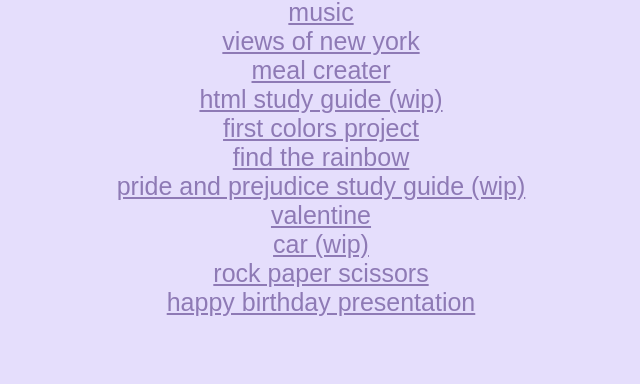
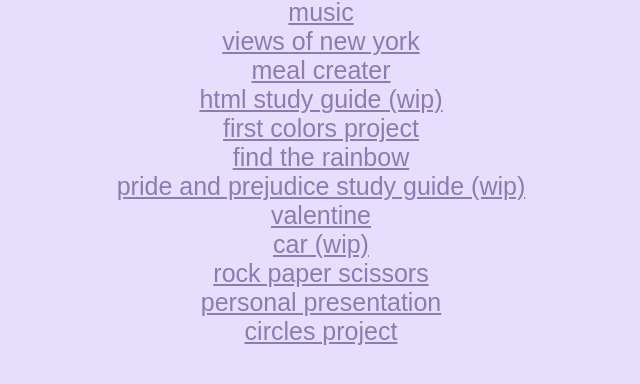
Before and after one commit to c26cd/c26cd.github.io, a plain HTML site: page projects.html in a window 1280 px wide. Shown: the part 110-494 px from the top of the page, without its empty margins (319-959 px from the left). Drawn offline with Linux system fonts and the light colour scheme; a web font is replaced by a local one.

Commit message:
trying again to push

```diff
--- a/projects.html
+++ b/projects.html
@@ -108,7 +108,9 @@
 
 	<center><a href="rps.html">rock paper scissors</a></center>
 
-	<center><a href ="./bdaypresentation/presentation.html">happy birthday presentation</a></center>
+	<center><a href ="./bdaypresentation/presentation.html">personal presentation</a></center>
+
+	<center><a href ="circles.html">circles project</a></center>
 
 
 	<!-- <a href="./whatever/one.html">my first whatever</a> -->
```
